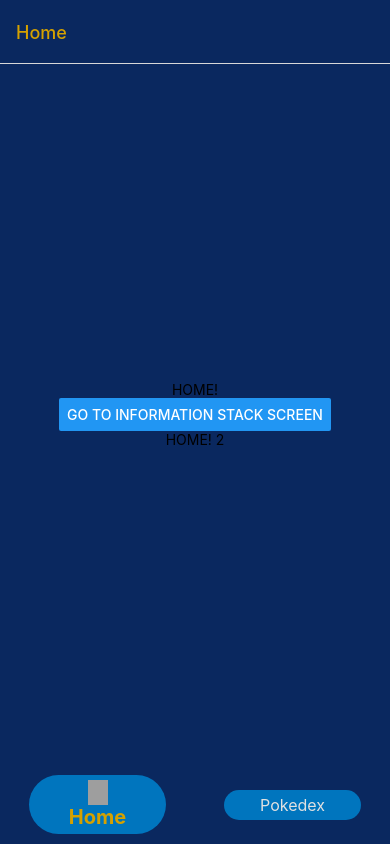
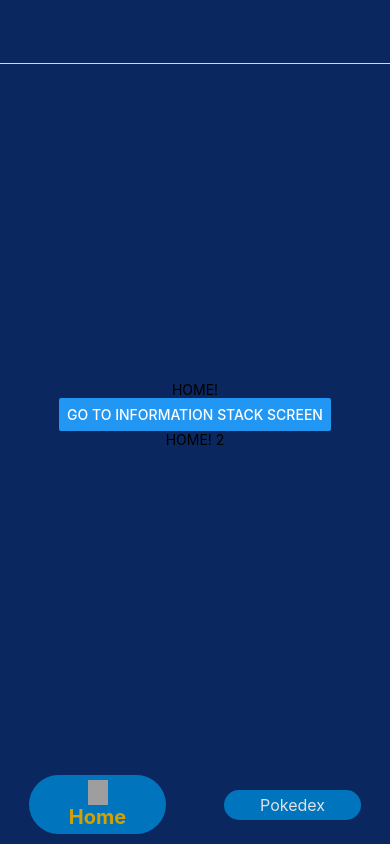
Before and after one commit to yasskate/pokedex, a React Native app: screen /HomeStack in a window 390 px wide. Built offline with nearby package versions, Linux system fonts and the light colour scheme; grey boxes are pictures that could not be loaded.

Commit message:
Delete header name

```diff
--- a/src/navigation/stacks/homeStackScreen.js
+++ b/src/navigation/stacks/homeStackScreen.js
@@ -16,7 +16,7 @@ const HomeStackScreen = () => (
       name='Home'
       component={Home}
       options={{
-        title: 'Home',
+        title: '',
         headerStyle: {
           backgroundColor: colors.hardBlue
         }
```
